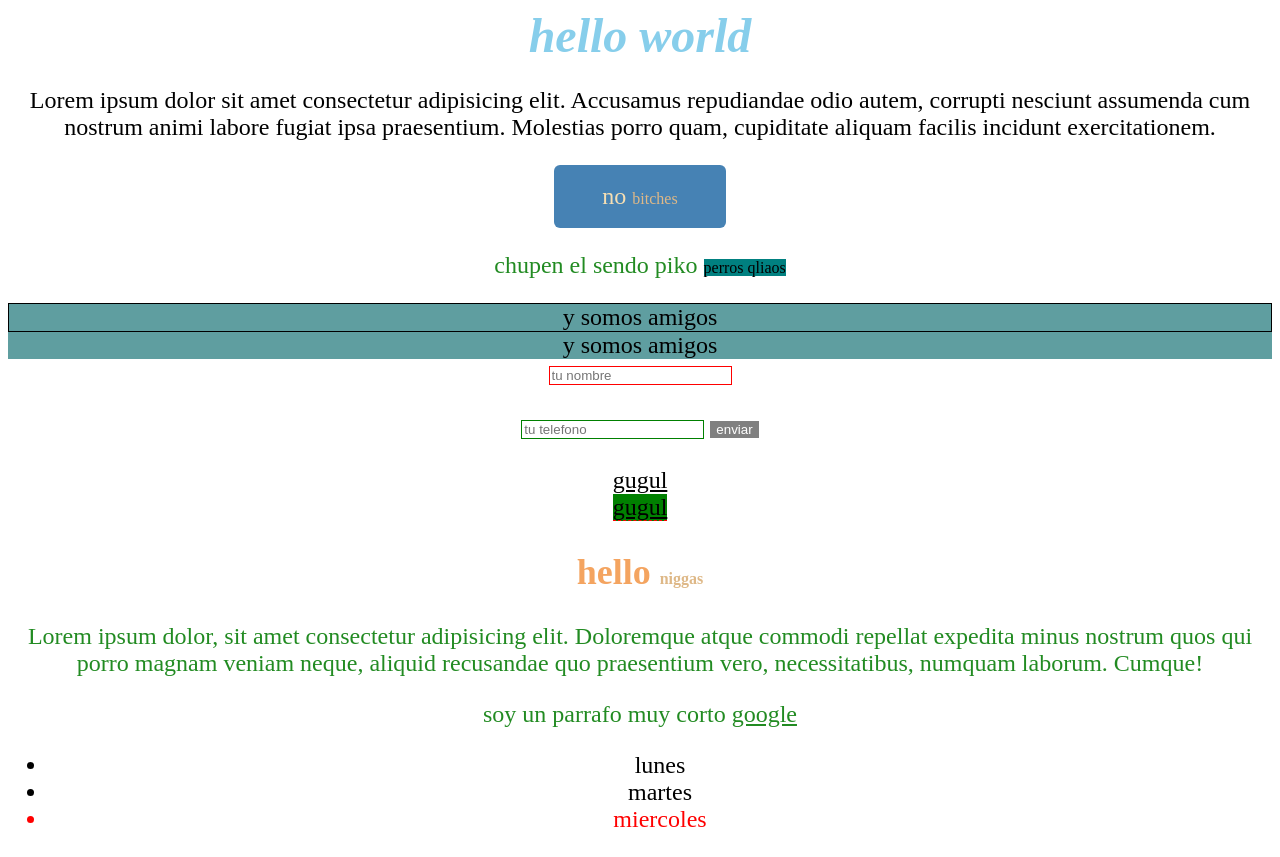
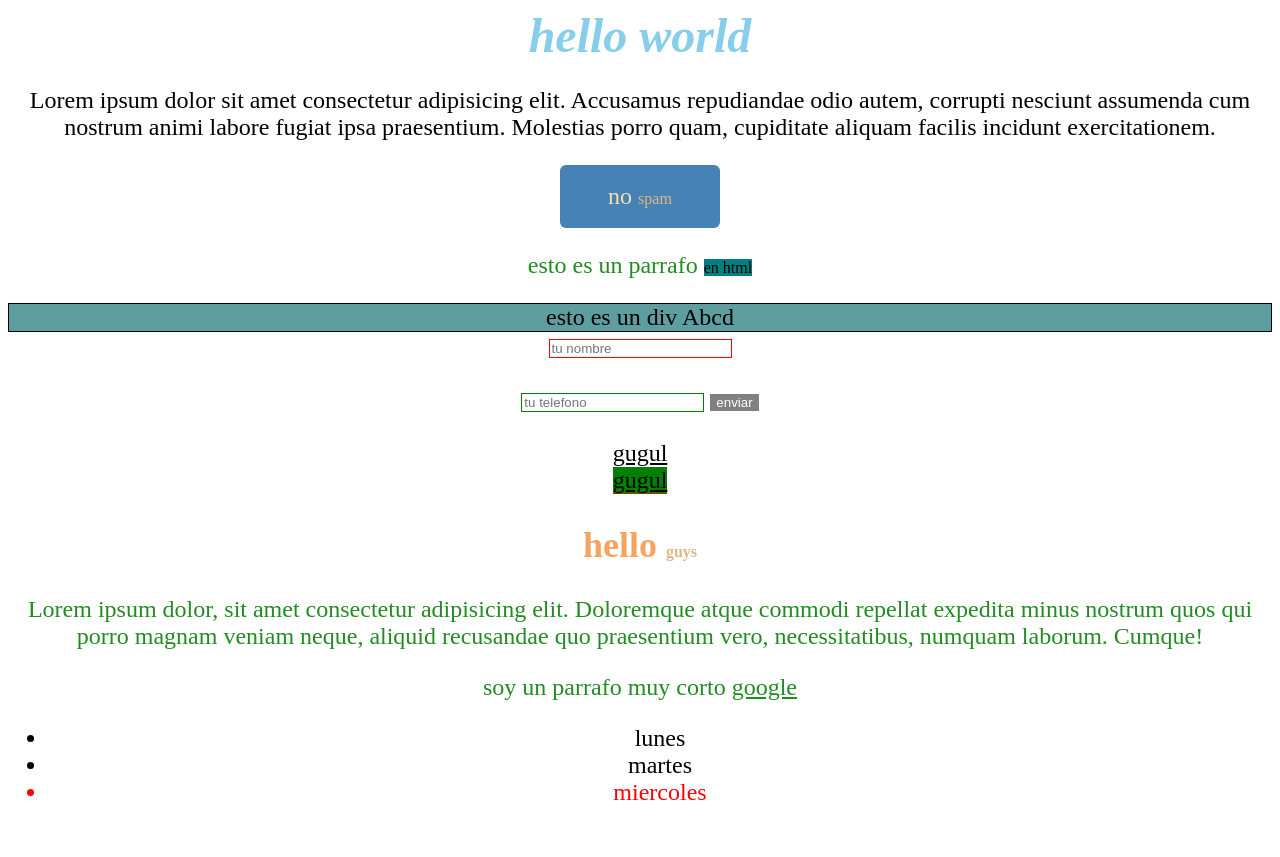
Before and after one commit to sssebastian/mainpage, a plain HTML site: page index.html in a window 1280 px wide. After the commit the page ends 830 px from the top, so only its background shows below. Drawn offline with Linux system fonts and the light colour scheme.

Commit message:
Update index.html

```diff
--- a/index.html
+++ b/index.html
@@ -4,19 +4,19 @@
     <meta charset="UTF-8">
     <meta http-equiv="X-UA-Compatible" content="IE=edge">
     <meta name="viewport" content="width=device-width, initial-scale=1.0">
-    <title>Document</title>
+    <title>Homepage</title>
     <link rel="stylesheet" href="style.css">
 </head>
 <body>
     <h1 class="title">hello world</h1>
     <p class="description"> Lorem ipsum dolor sit amet consectetur adipisicing elit. Accusamus repudiandae odio autem, corrupti nesciunt assumenda cum nostrum animi labore fugiat ipsa praesentium. Molestias porro quam, cupiditate aliquam facilis incidunt exercitationem.</p>
 
-    <article class="button"> no <span>bitches</span> </article>
+    <article class="button"> no <span>spam</span> </article>
 
-   <p>chupen el sendo piko <span>perros qliaos</span></p>
+   <p>esto es un parrafo <span>en html</span></p>
 
-   <div>y somos </span>amigos</span></div>
-   <div>y somos </span>amigos</span></div>
+   <div>esto es un div </span>Abcd</span></div>
+
 
    <input type="text" placeholder="tu nombre">
    <br><br>
@@ -32,7 +32,7 @@
 
 
 
-   <h2>hello <span>niggas</span> </h2>
+   <h2>hello <span>guys</span> </h2>
    <p>Lorem ipsum dolor, sit amet consectetur adipisicing elit. Doloremque atque commodi repellat expedita minus nostrum quos qui porro magnam veniam neque, aliquid recusandae quo praesentium vero, necessitatibus, numquam laborum. Cumque!</p>
 
    <p>soy un parrafo muy corto <a href="https://google.com">google</a></p>
```
